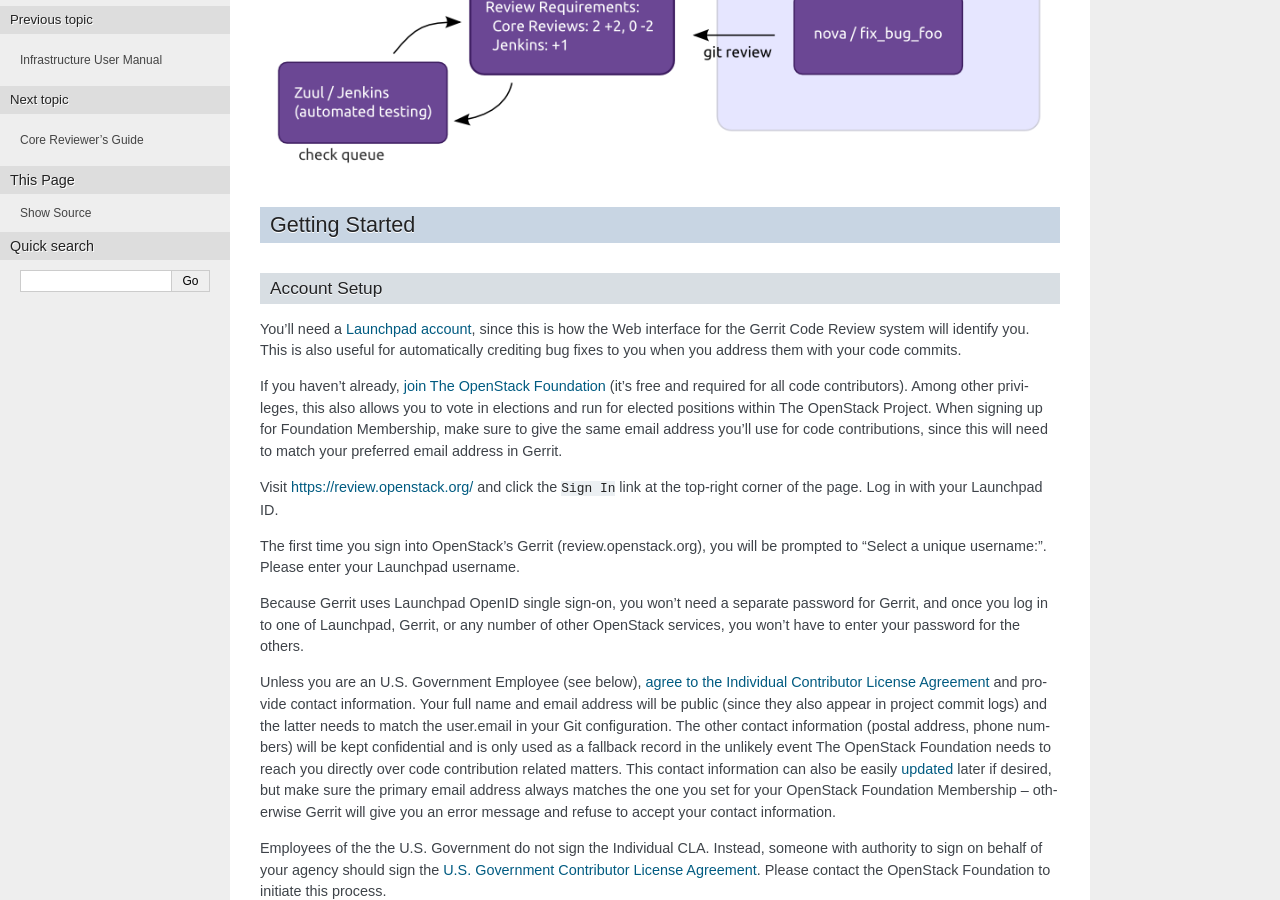
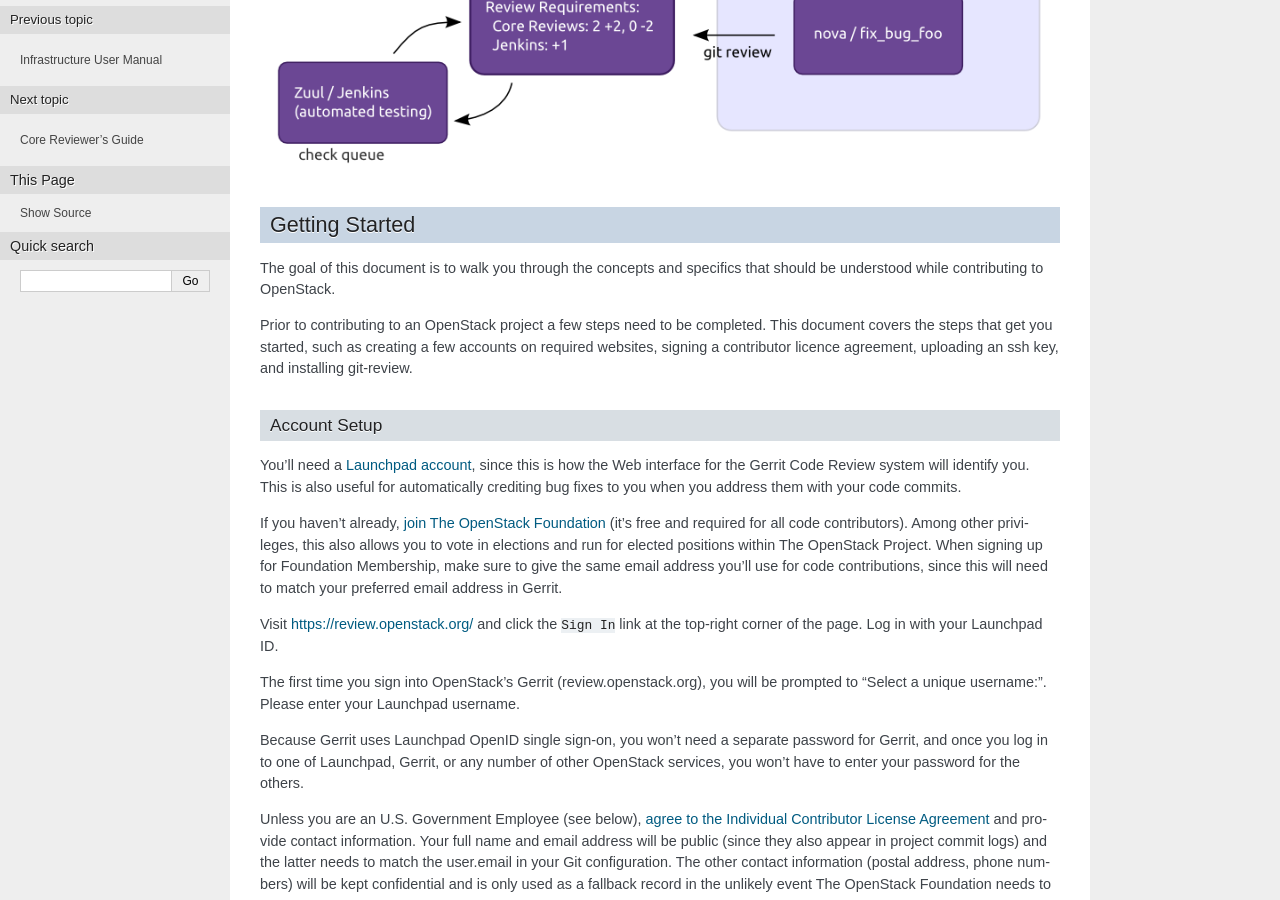
Before and after one commit to openstack-archive/infra-manual, a Sphinx documentation site: the page built from doc/source/developers.rst, in a window 1280 px wide and 900 px high, scrolled down 562 px. Built offline with Sphinx 7.4.7, drawn with Linux system fonts in a browser that asks for light colours.

Commit message:
Add an introduction paragraph to the developer guide
I think it helps a lot to have a rough idea of what I am learning before I dive in.
Change-Id: I24cb4a98b74325e2d6545f0562730e11a35a7740
Co-Authored-By: Anita Kuno <anteaya@anteaya.info>

```diff
--- a/doc/source/developers.rst
+++ b/doc/source/developers.rst
@@ -11,6 +11,14 @@
 
 Getting Started
 ===============
+
+The goal of this document is to walk you through the concepts and
+specifics that should be understood while contributing to OpenStack.
+
+Prior to contributing to an OpenStack project a few steps need to be
+completed. This document covers the steps that get you started, such as
+creating a few accounts on required websites, signing a contributor
+licence agreement, uploading an ssh key, and installing git-review.
 
 Account Setup
 -------------
```
